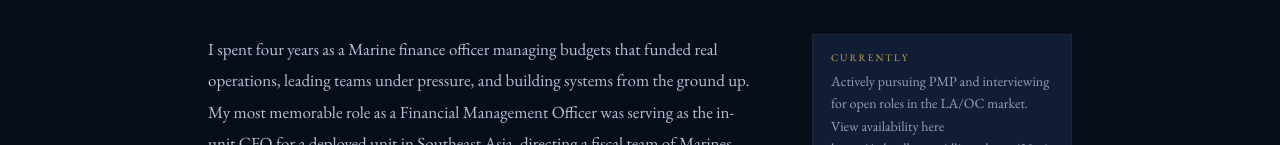
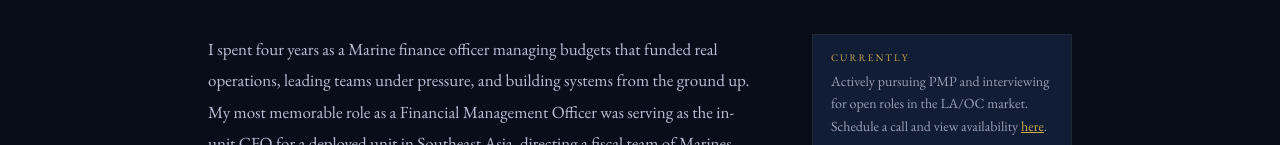
Before and after one commit to elliotnabatov-sys/Elliot-Nabatov-professional-info, a React (Vite) app: page / in a window 1280 px wide. Shown: the part 807-952 px from the top of the page. Built offline with nearby package versions, Linux system fonts and the light colour scheme.

Commit message:
add calendly

```diff
--- a/src/App.jsx
+++ b/src/App.jsx
@@ -278,8 +278,15 @@ export default function App() {
                   <div style={s.sideCardLabel}>Currently</div>
                   <p style={s.sideCardText}>
                     Actively pursuing PMP and interviewing for open roles
-                    in the LA/OC market. View availability here
-                    https://calendly.com/elliotnabatov/30min
+                    in the LA/OC market. Schedule a call and view availability{" "}
+                    <a
+                      href="https://calendly.com/elliotnabatov/30min"
+                      target="_blank"
+                      rel="noopener noreferrer"
+                      style={{ color: "#c9a84c", textDecoration: "underline" }}
+                    >
+                      here
+                    </a>.
                   </p>
                 </div>
                 <div style={s.sideCard}>
```
